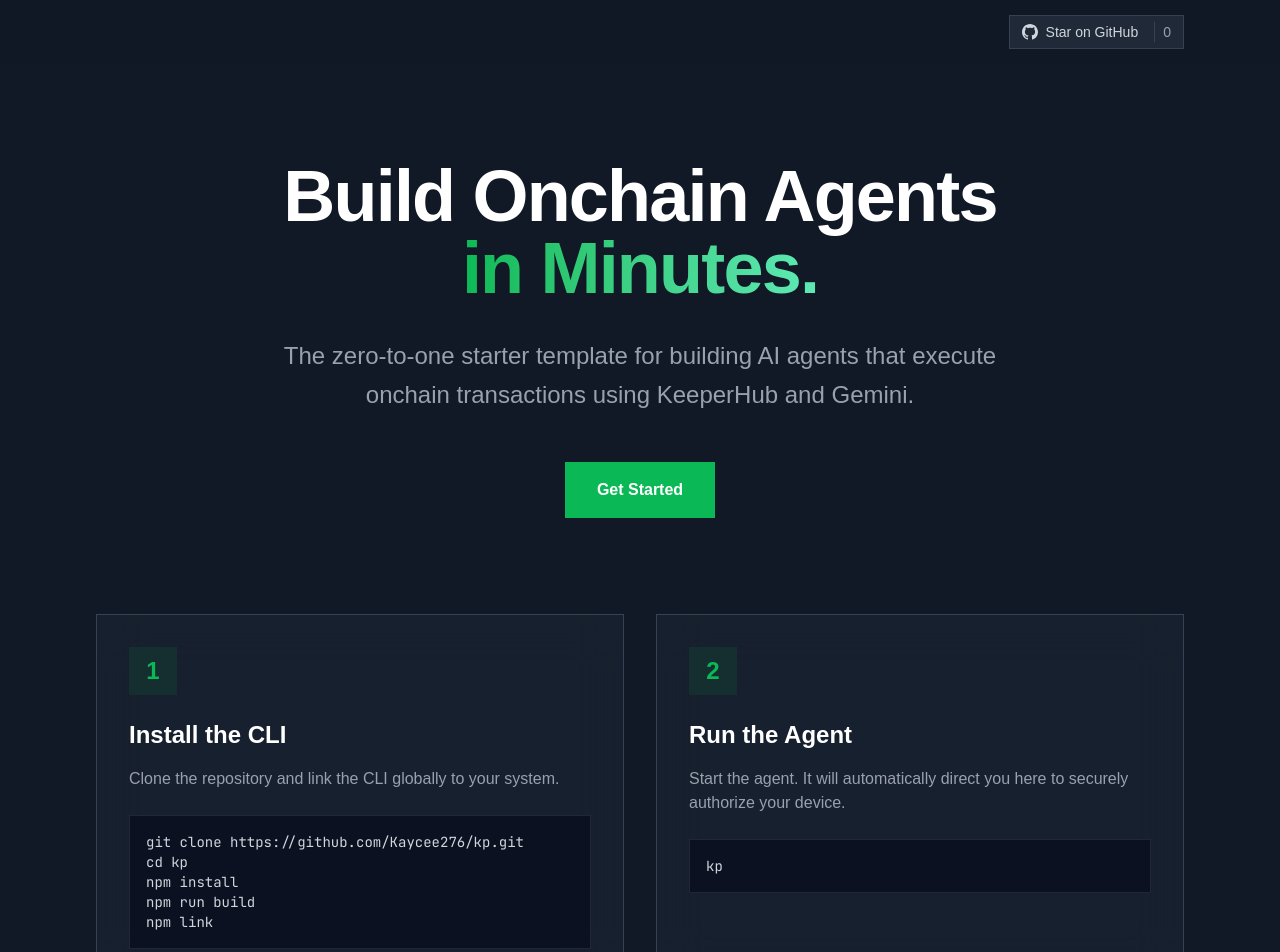
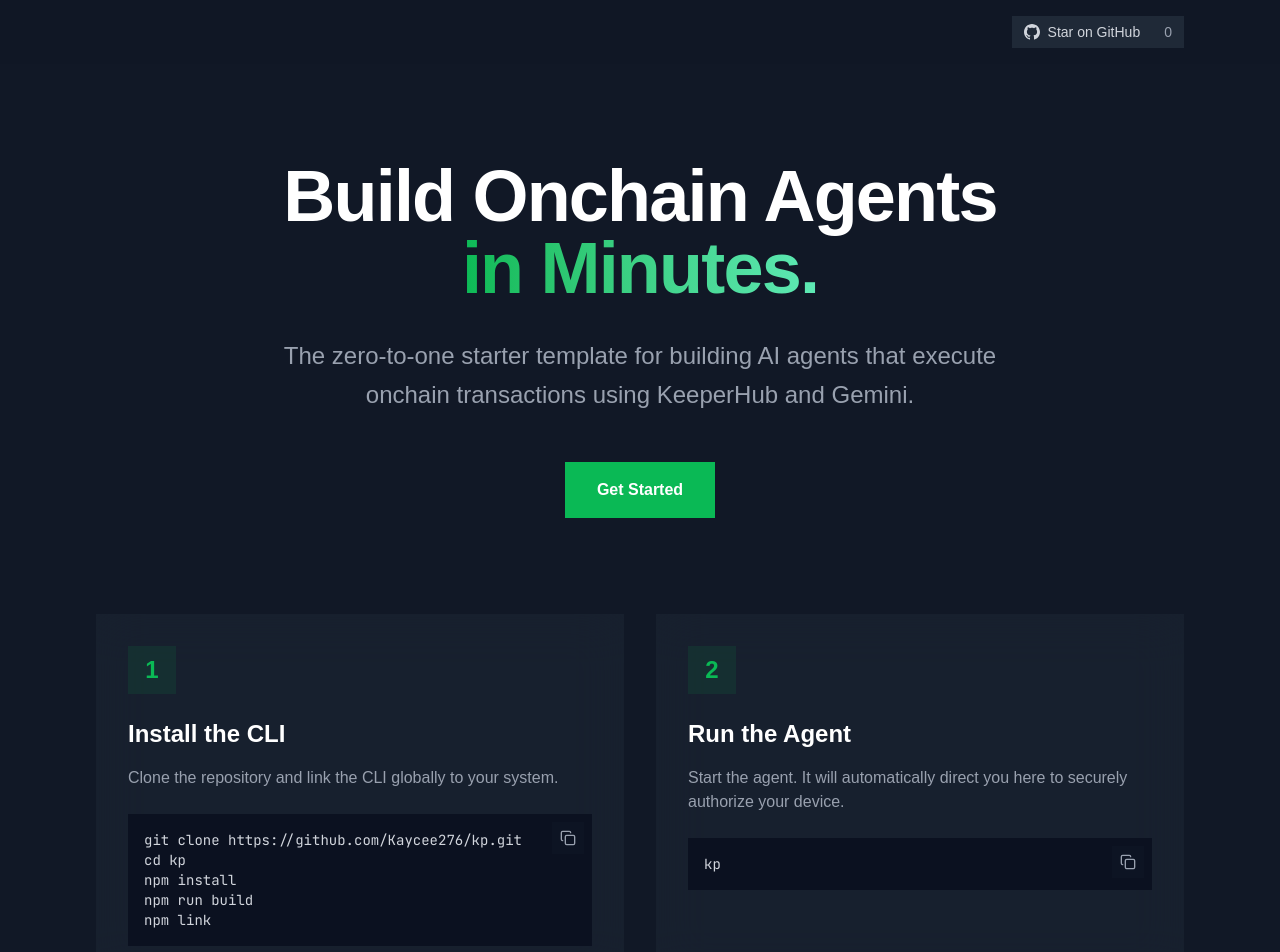
Before and after one commit to Kaycee276/kp, a Next.js app in the folder web/: page / in a window 1280 px wide. Shown: the top 952 px of the page. Built offline with nearby package versions, Linux system fonts and the light colour scheme; no server answers.

Commit message:
Remove borders and add copy buttons to code blocks

```diff
--- /dev/null
+++ b/web/src/app/CopyButton.tsx
@@ -0,0 +1,28 @@
+"use client";
+
+import { useState } from "react";
+import { Check, Copy } from "lucide-react";
+
+export default function CopyButton({ text }: { text: string }) {
+  const [copied, setCopied] = useState(false);
+
+  const handleCopy = () => {
+    navigator.clipboard.writeText(text);
+    setCopied(true);
+    setTimeout(() => setCopied(false), 2000);
+  };
+
+  return (
+    <button
+      onClick={handleCopy}
+      className="absolute top-2 right-2 p-2 bg-kp-bg/50 hover:bg-kp-bg text-gray-400 hover:text-white transition-colors"
+      title="Copy to clipboard"
+    >
+      {copied ? (
+        <Check className="w-4 h-4 text-kp-accent" />
+      ) : (
+        <Copy className="w-4 h-4" />
+      )}
+    </button>
+  );
+}
--- a/web/src/app/DashboardClient.tsx
+++ b/web/src/app/DashboardClient.tsx
@@ -35,7 +35,7 @@
   };
 
   return (
-    <div className="bg-kp-card border border-kp-border p-8 shadow-xl">
+    <div className="bg-kp-card p-8 shadow-xl">
       <div className="flex items-center gap-3 mb-6">
         <Key className="w-6 h-6 text-kp-accent" />
         <h2 className="text-xl font-bold text-white">API Keys</h2>
@@ -50,7 +50,7 @@
             type="password"
             value={geminiKey}
             onChange={(e) => setGeminiKey(e.target.value)}
-            className="w-full bg-kp-bg border border-kp-border px-4 py-3 text-white focus:outline-none focus:ring-2 focus:ring-kp-accent/50 focus:border-kp-accent transition-all shadow-sm"
+            className="w-full bg-kp-bg px-4 py-3 text-white focus:outline-none focus:ring-2 focus:ring-kp-accent/50 focus:border-kp-accent transition-all shadow-sm"
             placeholder="AIzaSy..."
           />
           <p className="mt-2 text-xs text-gray-500">
@@ -67,7 +67,7 @@
             type="password"
             value={keeperhubKey}
             onChange={(e) => setKeeperhubKey(e.target.value)}
-            className="w-full bg-kp-bg border border-kp-border px-4 py-3 text-white focus:outline-none focus:ring-2 focus:ring-kp-accent/50 focus:border-kp-accent transition-all shadow-sm"
+            className="w-full bg-kp-bg px-4 py-3 text-white focus:outline-none focus:ring-2 focus:ring-kp-accent/50 focus:border-kp-accent transition-all shadow-sm"
             placeholder="kh_..."
           />
           <p className="mt-2 text-xs text-gray-500">
@@ -76,7 +76,7 @@
           </p>
         </div>
 
-        <div className="pt-4 border-t border-kp-border flex items-center justify-between">
+        <div className="pt-4 flex items-center justify-between">
           <p className="text-sm text-gray-500">
             These keys are stored securely and only accessible by your CLI via
             the device flow.
--- a/web/src/app/LoginButton.tsx
+++ b/web/src/app/LoginButton.tsx
@@ -17,7 +17,7 @@
 
       {isOpen && (
         <div className="fixed inset-0 z-50 flex items-center justify-center bg-black/60 backdrop-blur-sm p-4">
-          <div className="bg-kp-card border border-kp-border p-8 max-w-md w-full shadow-2xl relative animate-in fade-in zoom-in-95 duration-200">
+          <div className="bg-kp-card p-8 max-w-md w-full shadow-2xl relative animate-in fade-in zoom-in-95 duration-200">
             <button
               onClick={() => setIsOpen(false)}
               className="absolute top-4 right-4 text-gray-400 hover:text-white transition-colors"
--- a/web/src/app/LogoutButton.tsx
+++ b/web/src/app/LogoutButton.tsx
@@ -6,7 +6,7 @@
   return (
     <button
       onClick={() => signOut()}
-      className="text-sm bg-kp-card border border-kp-border text-gray-300 hover:bg-gray-800 px-4 py-2 transition-colors shadow-sm"
+      className="text-sm bg-kp-card text-gray-300 hover:bg-gray-800 px-4 py-2 transition-colors shadow-sm"
     >
       Sign out
     </button>
--- a/web/src/app/link/LinkClient.tsx
+++ b/web/src/app/link/LinkClient.tsx
@@ -41,7 +41,7 @@
 
   return (
     <div className="flex flex-col items-center">
-      <div className="bg-kp-bg px-6 py-3 font-mono text-xl tracking-widest border border-kp-border mb-8 text-white shadow-inner">
+      <div className="bg-kp-bg px-6 py-3 font-mono text-xl tracking-widest mb-8 text-white shadow-inner">
         {deviceCode}
       </div>
 
--- a/web/src/app/link/page.tsx
+++ b/web/src/app/link/page.tsx
@@ -25,7 +25,7 @@
 
   return (
     <div className="min-h-screen bg-kp-bg text-white flex flex-col items-center justify-center p-8">
-      <div className="max-w-md w-full bg-kp-card border border-kp-border p-8 shadow-xl text-center">
+      <div className="max-w-md w-full bg-kp-card p-8 shadow-xl text-center">
         <h1 className="text-2xl font-bold mb-2 text-white">Authorize CLI</h1>
         <p className="text-gray-400 mb-8">
           The KP CLI is requesting access to your API keys.
--- a/web/src/app/page.tsx
+++ b/web/src/app/page.tsx
@@ -4,6 +4,7 @@
 import LoginButton from "./LoginButton";
 import LogoutButton from "./LogoutButton";
 import DashboardClient from "./DashboardClient";
+import CopyButton from "./CopyButton";
 
 async function getGithubStars() {
   try {
@@ -26,7 +27,7 @@
             href="https://github.com/Kaycee276/kp"
             target="_blank"
             rel="noreferrer"
-            className="flex items-center gap-2 text-sm font-medium text-gray-300 hover:text-white transition-colors bg-kp-card border border-kp-border px-3 py-1.5"
+            className="flex items-center gap-2 text-sm font-medium text-gray-300 hover:text-white transition-colors bg-kp-card px-3 py-1.5"
           >
             <svg
               viewBox="0 0 24 24"
@@ -36,9 +37,7 @@
               <path d="M12 0c-6.626 0-12 5.373-12 12 0 5.302 3.438 9.8 8.207 11.387.599.111.793-.261.793-.577v-2.234c-3.338.726-4.033-1.416-4.033-1.416-.546-1.387-1.333-1.756-1.333-1.756-1.089-.745.083-.729.083-.729 1.205.084 1.839 1.237 1.839 1.237 1.07 1.834 2.807 1.304 3.492.997.107-.775.418-1.305.762-1.604-2.665-.305-5.467-1.334-5.467-5.931 0-1.311.469-2.381 1.236-3.221-.124-.303-.535-1.524.117-3.176 0 0 1.008-.322 3.301 1.23.957-.266 1.983-.399 3.003-.404 1.02.005 2.047.138 3.006.404 2.291-1.552 3.297-1.23 3.297-1.23.653 1.653.242 2.874.118 3.176.77.84 1.235 1.911 1.235 3.221 0 4.609-2.807 5.624-5.479 5.921.43.372.823 1.102.823 2.222v3.293c0 .319.192.694.801.576 4.765-1.589 8.199-6.086 8.199-11.386 0-6.627-5.373-12-12-12z" />
             </svg>
             Star on GitHub
-            <span className="ml-2 pl-2 border-l border-kp-border text-gray-400">
-              {stars}
-            </span>
+            <span className="ml-2 pl-2 text-gray-400">{stars}</span>
           </a>
         </div>
       </div>
@@ -74,7 +73,7 @@
           </div>
 
           <div className="grid md:grid-cols-2 gap-8">
-            <div className="bg-kp-card/50 backdrop-blur-xl border border-kp-border p-8 hover:border-kp-accent/50 transition-colors">
+            <div className="bg-kp-card/50 backdrop-blur-xl p-8 hover:bg-kp-card transition-colors">
               <div className="w-12 h-12 bg-kp-accent/10 flex items-center justify-center mb-6">
                 <span className="text-2xl font-bold text-kp-accent">1</span>
               </div>
@@ -82,7 +81,10 @@
               <p className="text-gray-400 mb-6">
                 Clone the repository and link the CLI globally to your system.
               </p>
-              <div className="bg-[#0b1120] p-4 font-mono text-sm text-gray-300 border border-kp-border/50">
+              <div className="bg-[#0b1120] p-4 font-mono text-sm text-gray-300 relative group">
+                <CopyButton
+                  text={`git clone https://github.com/Kaycee276/kp.git\ncd kp\nnpm install\nnpm run build\nnpm link`}
+                />
                 git clone https://github.com/Kaycee276/kp.git
                 <br />
                 cd kp
@@ -95,7 +97,7 @@
               </div>
             </div>
 
-            <div className="bg-kp-card/50 backdrop-blur-xl border border-kp-border p-8 hover:border-kp-accent/50 transition-colors">
+            <div className="bg-kp-card/50 backdrop-blur-xl p-8 hover:bg-kp-card transition-colors">
               <div className="w-12 h-12 bg-kp-accent/10 flex items-center justify-center mb-6">
                 <span className="text-2xl font-bold text-kp-accent">2</span>
               </div>
@@ -104,7 +106,8 @@
                 Start the agent. It will automatically direct you here to
                 securely authorize your device.
               </p>
-              <div className="bg-[#0b1120] p-4 font-mono text-sm text-gray-300 border border-kp-border/50">
+              <div className="bg-[#0b1120] p-4 font-mono text-sm text-gray-300 relative group">
+                <CopyButton text="kp" />
                 kp
               </div>
             </div>
@@ -140,14 +143,14 @@
             />
           </div>
 
-          <div className="bg-kp-card border border-kp-border p-6 h-fit shadow-lg">
+          <div className="bg-kp-card p-6 h-fit shadow-lg">
             <h3 className="text-lg font-bold text-white mb-4">Quick Setup</h3>
             <ol className="space-y-4 text-sm text-gray-400 list-decimal list-inside">
               <li>Save your API keys here.</li>
               <li>Open your terminal.</li>
               <li>
                 Run{" "}
-                <code className="bg-kp-bg border border-kp-border text-kp-accent font-mono px-1.5 py-0.5">
+                <code className="bg-kp-bg text-kp-accent font-mono px-1.5 py-0.5">
                   kp
                 </code>
               </li>
```
